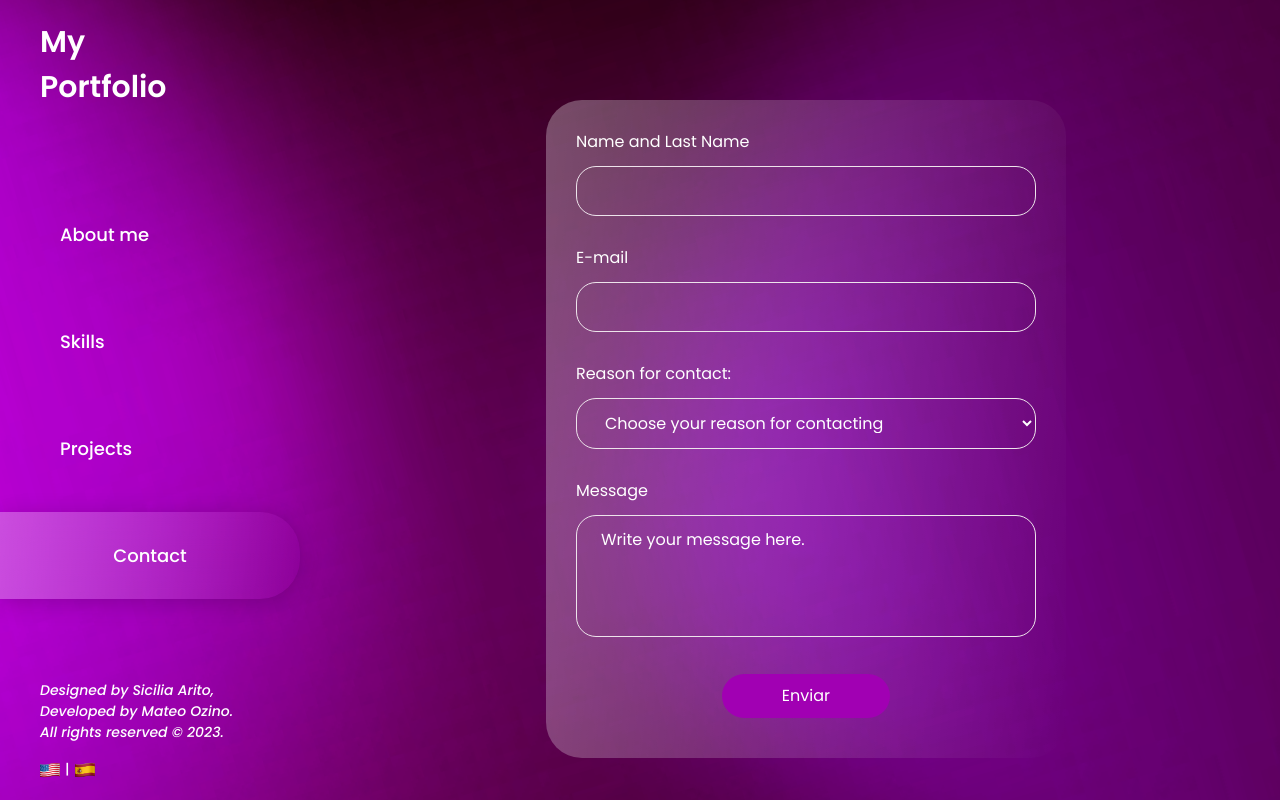
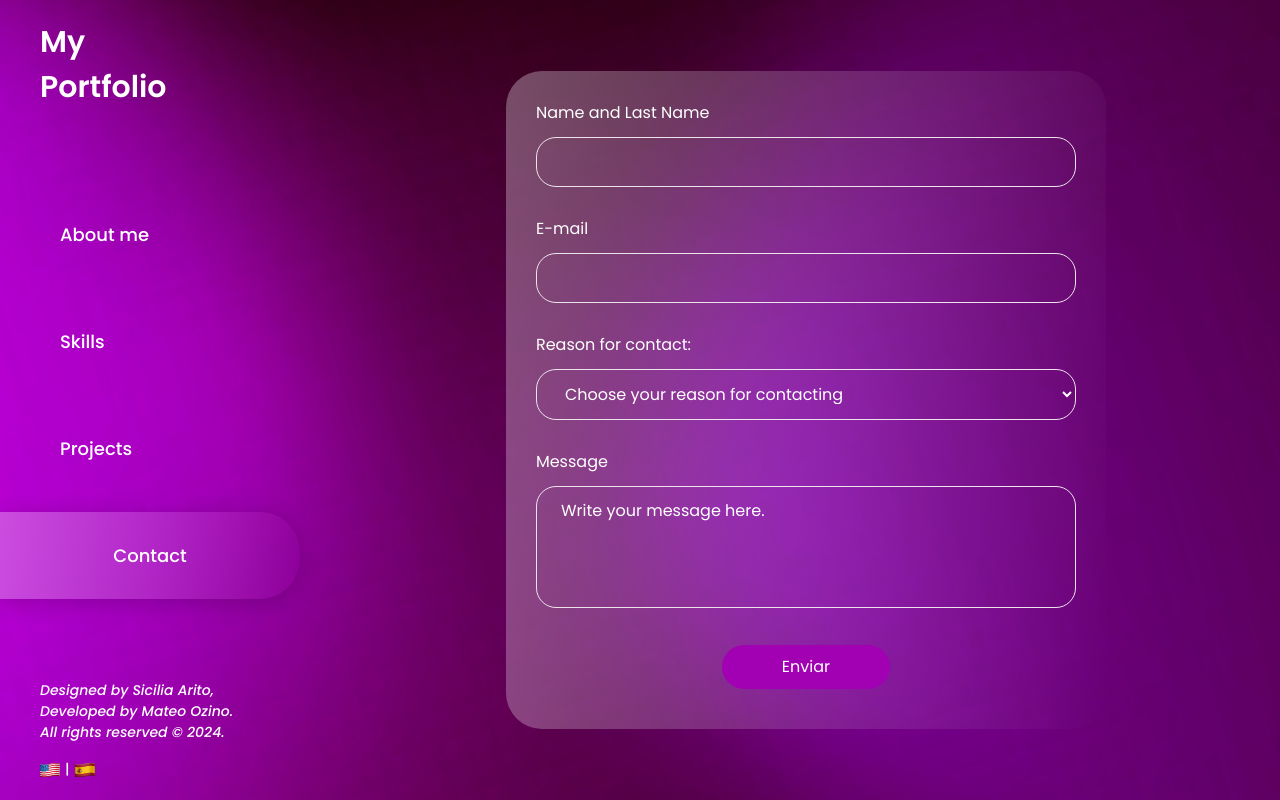
Before and after one commit to Mateo-Ozino/portfolio-sici-react, a React (Vite) app: page /contact in a window 1280 px wide. Built offline with nearby package versions, Linux system fonts and the light colour scheme.

Commit message:
Pre-Deploy Commit

```diff
--- a/src/components/Menu.jsx
+++ b/src/components/Menu.jsx
@@ -15,7 +15,9 @@ export function Menu() {
         <li><NavLink to="/projects">{t("menu3")}</NavLink></li>
         <li><NavLink to="/contact">{t("menu4")}</NavLink></li>
       </nav>
-      <section className="menu__credits">
+      <section
+        className={"menu__credits " + (i18n.resolvedLanguage === 'es' ? "larger-text" : "")}
+        >
         <p>{t("credits")}</p>
         <div>
           <button
--- a/src/css/style.css
+++ b/src/css/style.css
@@ -132,6 +132,9 @@ main {
 .menu__credits div img {
   width: 20px;
 }
+.menu .larger-text {
+  max-width: 35ch;
+}
 
 .active {
   border-radius: 0px 40px 40px 0px;
@@ -185,6 +188,7 @@ main {
 }
 
 .skills {
+  width: 100%;
   padding: 40px;
   display: flex;
   flex-direction: column;
@@ -381,12 +385,13 @@ main {
 .contact {
   display: flex;
   width: 100%;
-  padding: 100px 220px 100px 220px;
+  height: 100dvh;
+  padding: 20px 0 20px 0;
   justify-content: center;
   align-items: center;
 }
 .contact .contact__container {
-  min-width: 520px;
+  min-width: 600px;
 }
 .contact .contact__container form {
   display: flex;
--- a/src/i18n.js
+++ b/src/i18n.js
@@ -1,8 +1,10 @@
 import i18next from "i18next"
 import { initReactI18next } from "react-i18next"
 import { resources } from "./lang/resources"
+import LanguageDetector from 'i18next-browser-languagedetector';
 
 i18next
+  .use(LanguageDetector)
   .use(initReactI18next)
   .init({
     fallbackLng: "en",
--- a/src/lang/en/translation.json
+++ b/src/lang/en/translation.json
@@ -5,7 +5,7 @@
   "menu2": "Skills",
   "menu3": "Projects",
   "menu4": "Contact",
-  "credits": "Designed by Sicilia Arito, Developed by Mateo Ozino. All rights reserved © 2023.",
+  "credits": "Designed by Sicilia Arito, Developed by Mateo Ozino. All rights reserved © 2024.",
   "aboutTitle": "About Me",
   "about1": "As a passionate graphic design student at the esteemed University of Buenos Aires (UBA), I find immense joy in blending creativity with precision.",
   "about2": "Beyond pixels and vectors, I find harmony in the world of music. Playing the bass and lending my voice to melodies is another facet of my identity. I am a devoted enthusiast of various musical genres, with a particular passion for power metal, heavy metal, and rock. My eclectic taste in music mirrors my versatile approach to design, where I draw inspiration from diverse sources to create engaging and dynamic visuals.",
--- a/src/lang/es/translation.json
+++ b/src/lang/es/translation.json
@@ -5,7 +5,7 @@
   "menu2": "Habilidades",
   "menu3": "Proyectos",
   "menu4": "Contacto",
-  "credits": "Diseñado por Sicilia Arito, Desarrolado por Mateo Ozino. Todos los derechos reservados © 2023.",
+  "credits": "Diseñado por Sicilia Arito, Desarrolado por Mateo Ozino. Todos los derechos reservados © 2024.",
   "aboutTitle": "Sobre Mi",
   "about1": "Como apasionada estudiante de diseño gráfico en la prestigiosa Universidad de Buenos Aires (UBA), encuentro una inmensa alegría en mezclar la creatividad con la precisión.",
   "about2": "Más allá de píxeles y vectores, encuentro armonía en el mundo de la música. Tocar el bajo y prestar mi voz a las melodías es otra faceta de mi identidad. Soy una devota entusiasta de varios géneros musicales, con una pasión particular por el power metal, el heavy metal y el rock. Mi gusto ecléctico por la música refleja mi enfoque versátil del diseño, en el que me inspiro en diversas fuentes para crear imágenes atractivas y dinámicas.",
--- a/src/scss/style.scss
+++ b/src/scss/style.scss
@@ -89,6 +89,9 @@ main {
       }
     }
   }
+  .larger-text {
+    max-width: 35ch;
+  }
 }
 
 .active {
@@ -147,6 +150,7 @@ main {
 
 // SKILLS
 .skills {
+  width: 100%;
   padding: 40px;
   display: flex;
   flex-direction: column;
@@ -339,11 +343,12 @@ main {
 .contact {
   display: flex;
   width: 100%;
-  padding: 100px 220px 100px 220px;
+  height: 100dvh;
+  padding: 20px 0 20px 0;
   justify-content: center;
   align-items: center;
   .contact__container {
-    min-width: 520px;
+    min-width: 600px;
     form {
       display: flex;
       flex-direction: column;
--- a/vite.config.js
+++ b/vite.config.js
@@ -9,5 +9,6 @@ export default defineConfig({
     postcss: {
       plugins: [tailwindcss()],
     },
-  }
+  },
+  base: '/portfolio-sici-react/'
 })
```
Also changed, not shown: 1 other file (tests, documents, lock files or other folders).
